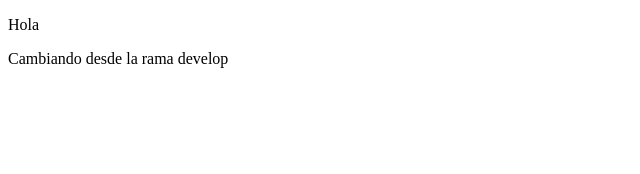
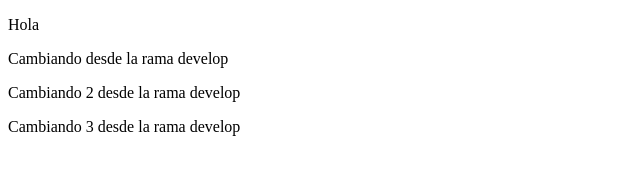
Before and after one commit to Alejandrolara21/PruebaGit, a plain HTML site: page index.html in a window 1280 px wide. Shown: the whole page, without its empty margins (0-640 px from the left). Drawn offline with Linux system fonts and the light colour scheme.

Commit message:
Agregando CSS y agregando mas parrafos

```diff
--- a/index.html
+++ b/index.html
@@ -9,5 +9,7 @@
 <body>
     <p>Hola</p>
     <p>Cambiando desde la rama develop</p>
+    <p>Cambiando 2 desde la rama develop</p>
+    <p>Cambiando 3 desde la rama develop</p>
 </body>
 </html>
--- /dev/null
+++ b/style.css
@@ -0,0 +1,3 @@
+html{
+    color: red;
+}
```
